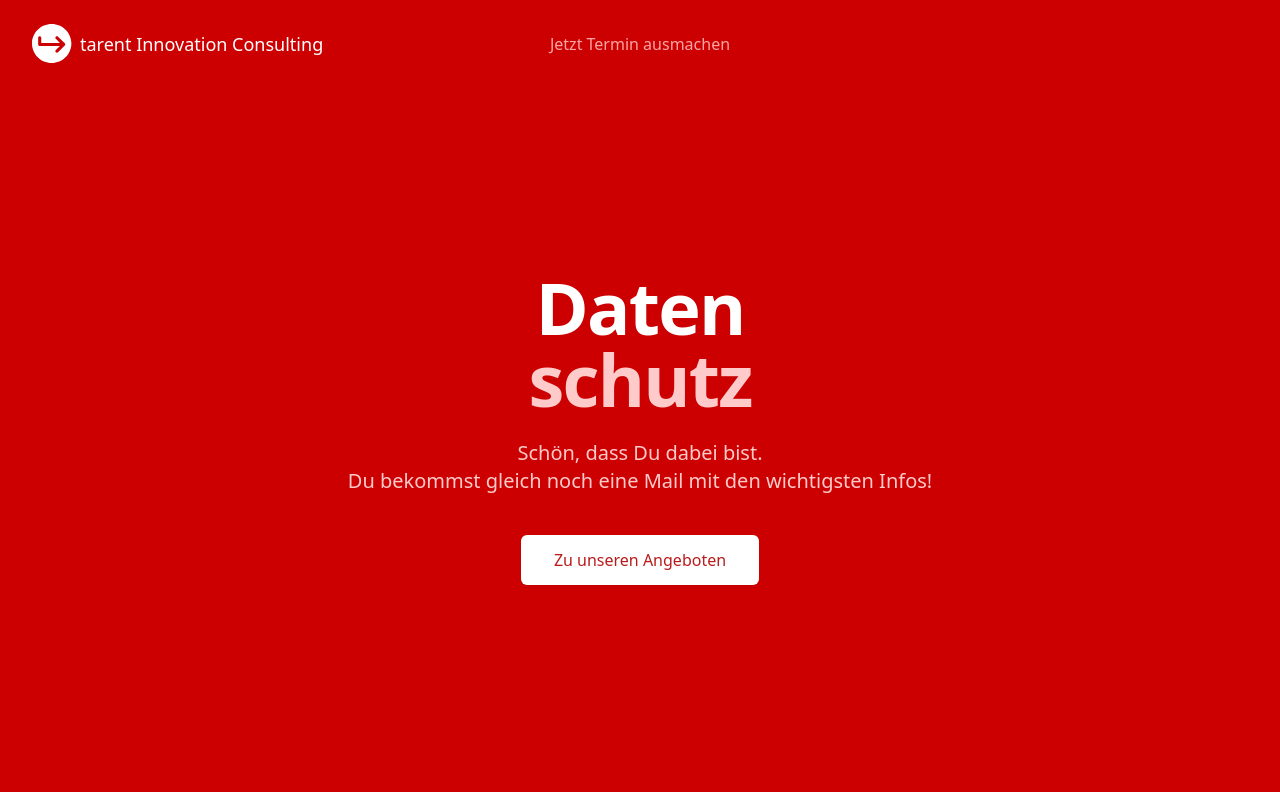
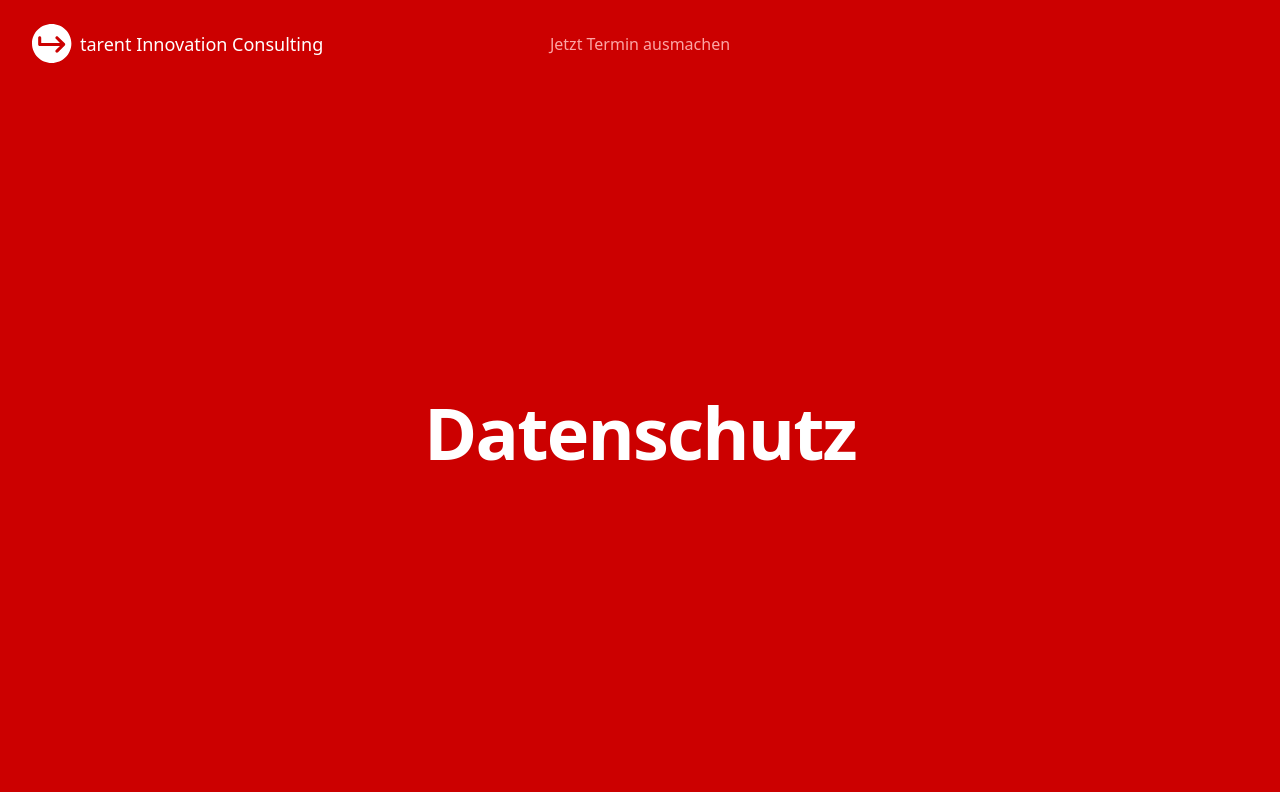
Before and after one commit to tarent/innovation-sparring-landingpage, a Next.js app: page /datenschutz in a window 1280 px wide. Shown: the top 800 px of the page. Built offline with nearby package versions, Linux system fonts and the light colour scheme; what @tailwindcss/typography would draw is missing.

Commit message:
embed privacy from usercentrics

```diff
--- a/pages/datenschutz.js
+++ b/pages/datenschutz.js
@@ -19,35 +19,25 @@ export default function Page() {
 }
 
 const CTA = () => (
-  <div id="thank-you" className="bg-tarent-red text-white pt-12">
-    <section id="hero">
+  <div id="thank-you">
+    <section id="hero" className="bg-tarent-red text-white pt-12">
       <div className="relative bg-tarent-red h-screen-9/10 flex flex-col justify-center">
         <div className="max-w-7xl mx-auto sm:px-6 lg:px-8">
           <div className="relative">
             <div className="relative px-4 py-16 sm:px-6 sm:py-24 lg:py-32 lg:px-8">
               <h1 className="text-center text-5xl font-extrabold tracking-tight sm:text-6xl lg:text-7xl">
-                <span className="block text-white">Daten</span>
-                <span className="block text-red-200">schutz</span>
+                <span className="block text-white">Datenschutz</span>
               </h1>
-              <p className="mt-6 max-w-lg mx-auto text-center text-xl text-red-200 sm:max-w-3xl">
-                Schön, dass Du dabei bist.
-              </p>
-              <p className="max-w-lg mx-auto text-center text-xl text-red-200 sm:max-w-3xl">
-                Du bekommst gleich noch eine Mail mit den wichtigsten Infos!
-              </p>
-              <div className="mt-10 max-w-sm mx-auto sm:max-w-none sm:flex sm:justify-center gap-4">
-                <a
-                  href="/#solution"
-                  id="hero-cta"
-                  className="mb-2 flex items-center justify-center px-4 py-3 border border-transparent text-base font-medium rounded-md shadow-sm text-red-700 bg-white hover:bg-red-50 sm:px-8"
-                >
-                  Zu unseren Angeboten
-                </a>
-              </div>
             </div>
           </div>
         </div>
       </div>
     </section>
+    <section className="bg-white">
+      <div className="max-w-7xl mx-auto py-16 px-4 sm:py-24 sm:px-6 lg:px-8">
+        <div className="uc-embed prose" uc-layout="privacySettings"></div>
+
+      </div>
+    </section>
   </div>
 );
```
